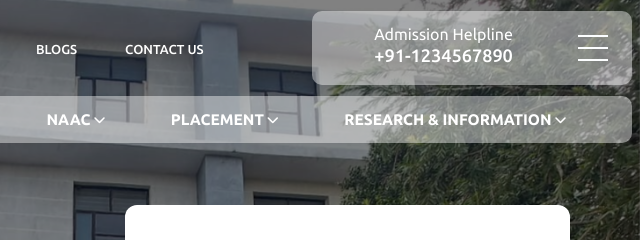
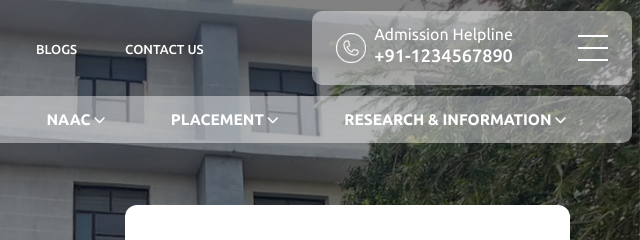
Before and after one commit to nitinkohaal/Janhit_college, a plain HTML site: page index.html in a window 1280 px wide. Shown: the top 240 px of the page, 640-1280 px from the left. Drawn offline with nearby package versions, Linux system fonts and the light colour scheme.

Commit message:
image phone icon

```diff
--- a/index.html
+++ b/index.html
@@ -91,7 +91,7 @@
                 <div class="helpline-no py-3 px-lg-4   d-flex justify-content-between align-items-center ">
                     <a class="d-flex helpline-no-1 justify-content-start align-items-center gap-2" href="#">
 
-                        <img src="./media/phone-icon.webp" width="30" alt="">
+                        <img src="./images/phone-icon.webp" width="40" alt="">
 
 
                         <div class="">
```
